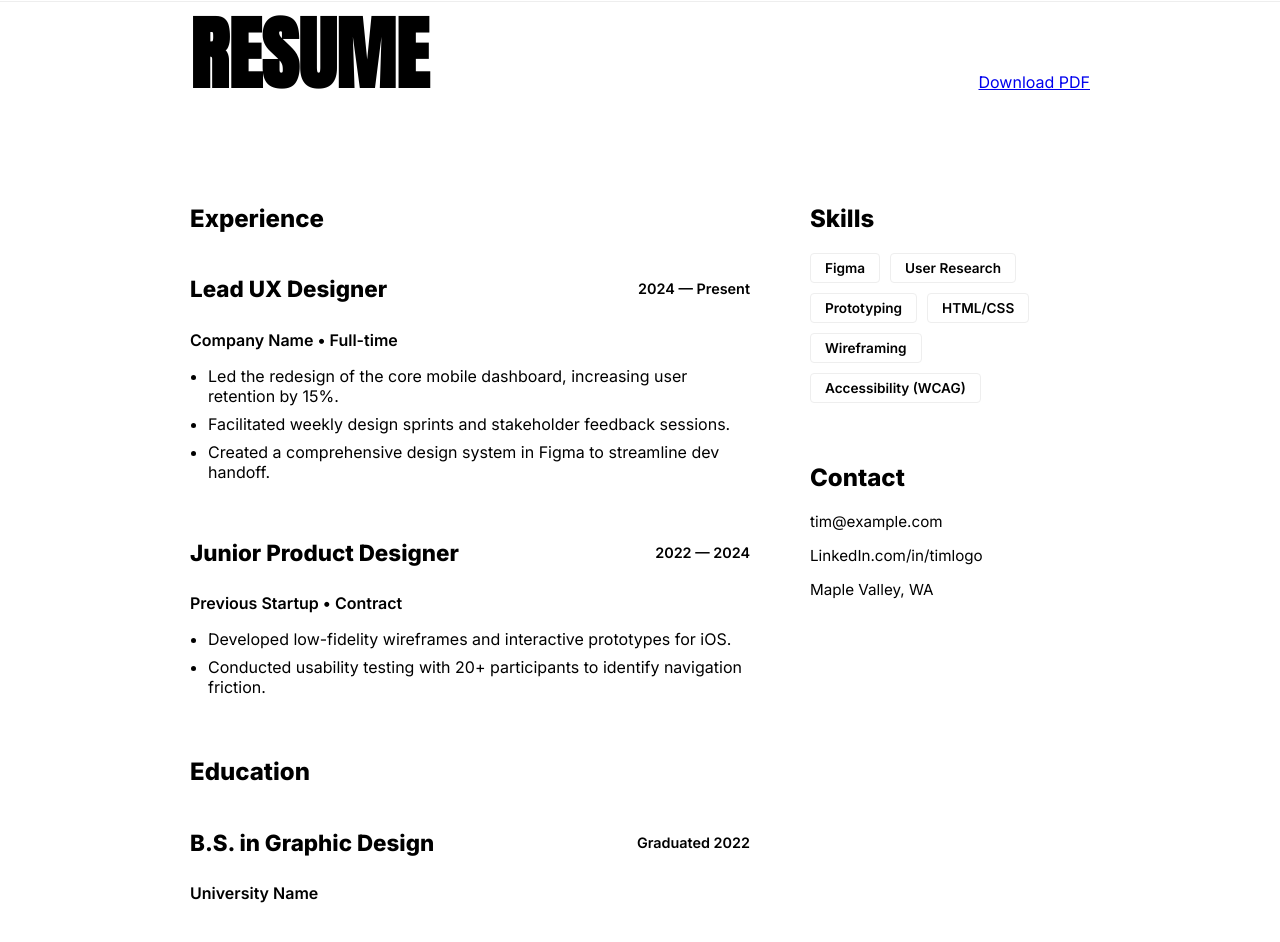
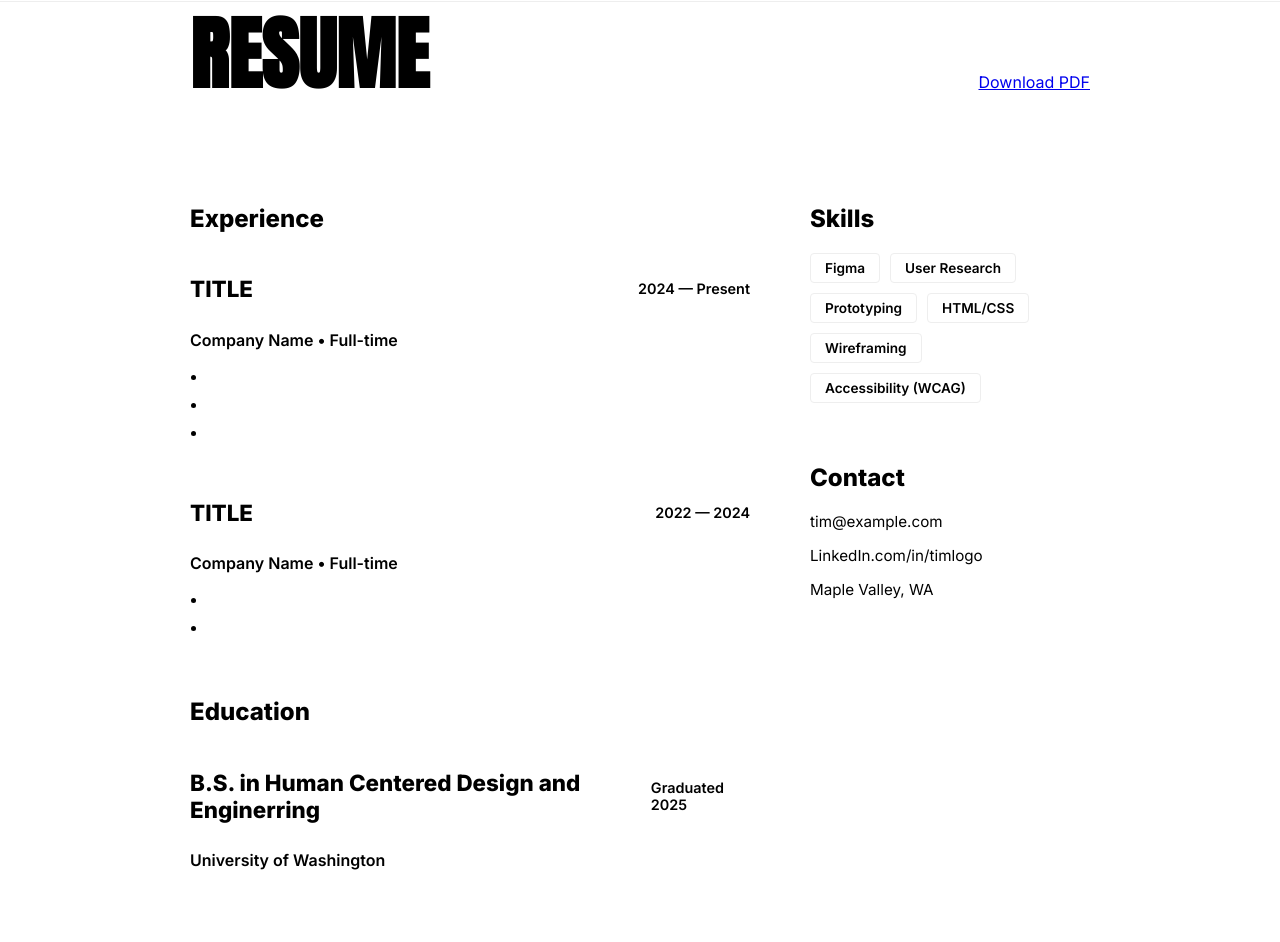
Before and after one commit to timpuffle/portfolio, a website: page resume.html in a window 1280 px wide. Shown: the part 106-1048 px from the top of the page. Drawn offline with Linux system fonts and the light colour scheme.

Commit message:
fixed resume

```diff
--- a/resume.html
+++ b/resume.html
@@ -36,26 +36,26 @@
 
                     <div class="resume-item">
                         <div class="item-header">
-                            <h3>Lead UX Designer</h3>
+                            <h3>TITLE</h3>
                             <span class="item-date">2024 — Present</span>
                         </div>
                         <p class="item-sub">Company Name • Full-time</p>
                         <ul class="item-list">
-                            <li>Led the redesign of the core mobile dashboard, increasing user retention by 15%.</li>
-                            <li>Facilitated weekly design sprints and stakeholder feedback sessions.</li>
-                            <li>Created a comprehensive design system in Figma to streamline dev handoff.</li>
+                            <li></li>
+                            <li></li>
+                            <li></li>
                         </ul>
                     </div>
 
                     <div class="resume-item">
                         <div class="item-header">
-                            <h3>Junior Product Designer</h3>
+                            <h3>TITLE</h3>
                             <span class="item-date">2022 — 2024</span>
                         </div>
-                        <p class="item-sub">Previous Startup • Contract</p>
+                        <p class="item-sub">Company Name • Full-time</p>
                         <ul class="item-list">
-                            <li>Developed low-fidelity wireframes and interactive prototypes for iOS.</li>
-                            <li>Conducted usability testing with 20+ participants to identify navigation friction.</li>
+                            <li></li>
+                            <li></li>
                         </ul>
                     </div>
                 </section>
@@ -64,10 +64,10 @@
                     <h2 class="section-label">Education</h2>
                     <div class="resume-item">
                         <div class="item-header">
-                            <h3>B.S. in Graphic Design</h3>
-                            <span class="item-date">Graduated 2022</span>
+                            <h3>B.S. in Human Centered Design and Enginerring</h3>
+                            <span class="item-date">Graduated 2025</span>
                         </div>
-                        <p class="item-sub">University Name</p>
+                        <p class="item-sub">University of Washington</p>
                     </div>
                 </section>
 
```
